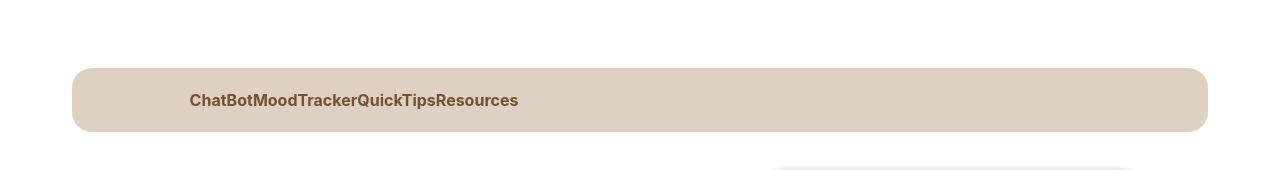
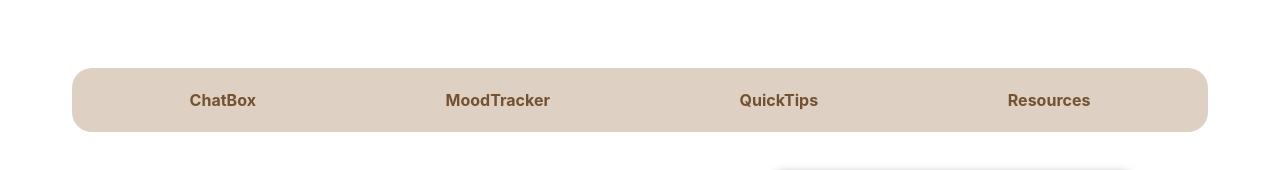
Before and after one commit to ayc325/lehigh-valley-hackathon, a React (Vite) app in the folder full_stack_snacks/: page / in a window 1280 px wide. Shown: the part 215-385 px from the top of the page. Built offline with nearby package versions, Linux system fonts and the light colour scheme; grey boxes are pictures that could not be loaded.

Commit message:
fixed navbar

```diff
--- a/full_stack_snacks/src/App.jsx
+++ b/full_stack_snacks/src/App.jsx
@@ -21,15 +21,13 @@ function App() {
     <div className = "upperright"></div>
 
 
-    { <div className = "nav1">
-        <nav>
-          <a href = "#">ChatBot</a>
-          <a href = "#">MoodTracker</a>
-          <a href = "#">QuickTips</a>
-          <a href = "#">Resources</a>
-        </nav>
 
-    </div> }
+<div class="nav1">
+  <a class="#ChatBox" href="#home">ChatBox</a>
+  <a href="#MoodTracker">MoodTracker</a>
+  <a href="#QuickTips">QuickTips</a>
+  <a href="#Resources">Resources</a>
+</div>
 
 
 
```
